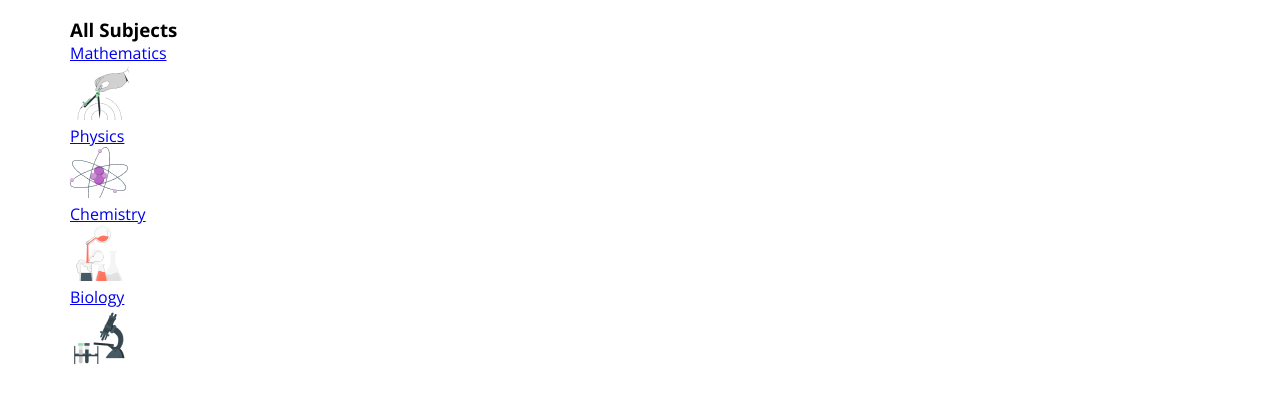
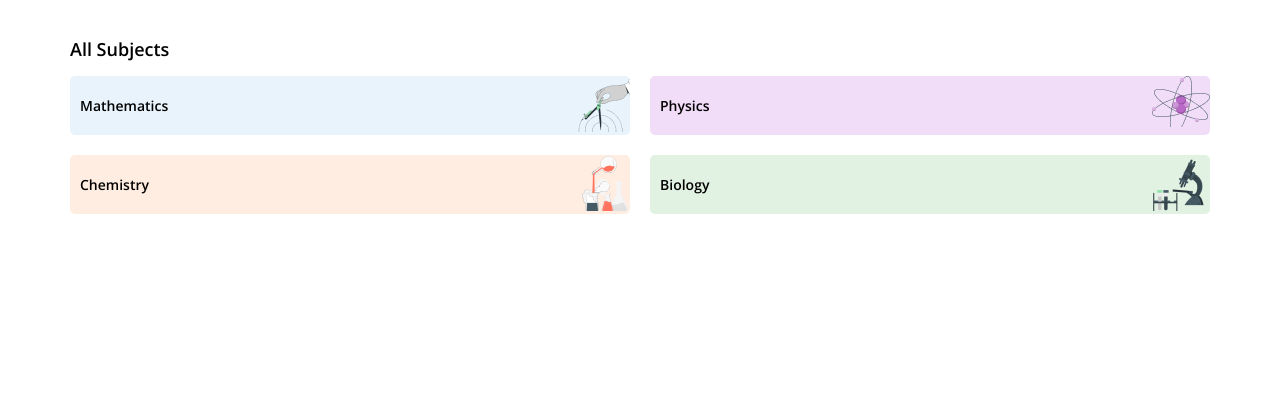
Before and after one commit to GSG-CF04/BLearning-app-team-eight, a plain HTML site: page html/home.html in a window 1280 px wide. Shown: the part 59-462 px from the top of the page. Drawn offline with nearby package versions, Linux system fonts and the light colour scheme.

Commit message:
Styled Subjects Section

```diff
--- a/css/home.css
+++ b/css/home.css
@@ -40,3 +40,57 @@
   justify-content: space-between;
   align-items: center;
 }
+/* Subjects */
+.subjects {
+  padding: 20px 0;
+}
+
+.subjects .title {
+  font-weight: 600;
+  font-size: 18px;
+  margin-bottom: 5px;
+}
+
+.subjects .subjects-container {
+  display: flex;
+  flex-wrap: wrap;
+  margin-inline: -10px;
+}
+
+.subjects .subjects-container .subject {
+  text-decoration: none;
+  color: black;
+  font-weight: 600;
+  font-size: 14px;
+  display: flex;
+  align-items: center;
+  border-radius: 5px;
+  -webkit-border-radius: 5px;
+  -moz-border-radius: 5px;
+  -ms-border-radius: 5px;
+  -o-border-radius: 5px;
+  width: calc((100% - 40px) / 2);
+  padding: 20px 10px;
+  margin: 10px;
+  background-color: blue;
+  position: relative;
+  background-color: #e8f3fb;
+}
+
+.subjects .subjects-container .subject img {
+  position: absolute;
+  right: 0;
+  top: 0;
+}
+
+.subjects .subjects-container .physics {
+  background-color: #f2ddf8;
+}
+
+.subjects .subjects-container .chemistry {
+  background-color: #ffede1;
+}
+
+.subjects .subjects-container .biology {
+  background-color: #e2f2e2;
+}
```
